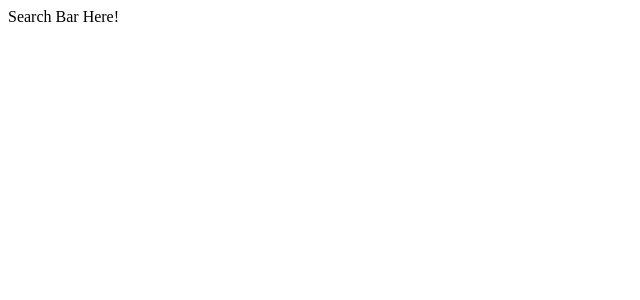
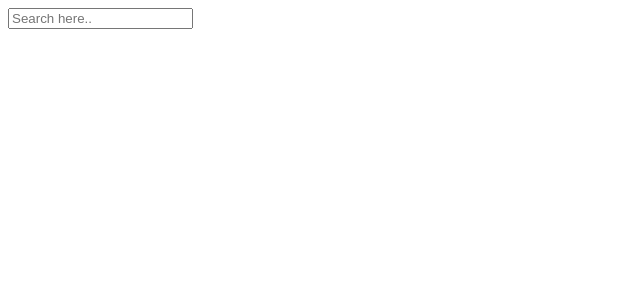
Before and after one commit to cwilso88/picsReact, a React (Create React App) app: page / in a window 1280 px wide. Shown: the top 300 px of the page, without its empty margins (0-640 px from the left). Built offline with nearby package versions, Linux system fonts and the light colour scheme.

Commit message:
Created simple search bar in the SearchBar component

```diff
--- a/src/components/SearchBar.js
+++ b/src/components/SearchBar.js
@@ -4,7 +4,7 @@ class SearchBar extends Component {
   render() {
     return (
       <div>
-        Search Bar Here!
+        <input type="text" placeholder="Search here.."/>
       </div>
     )
   }
```
